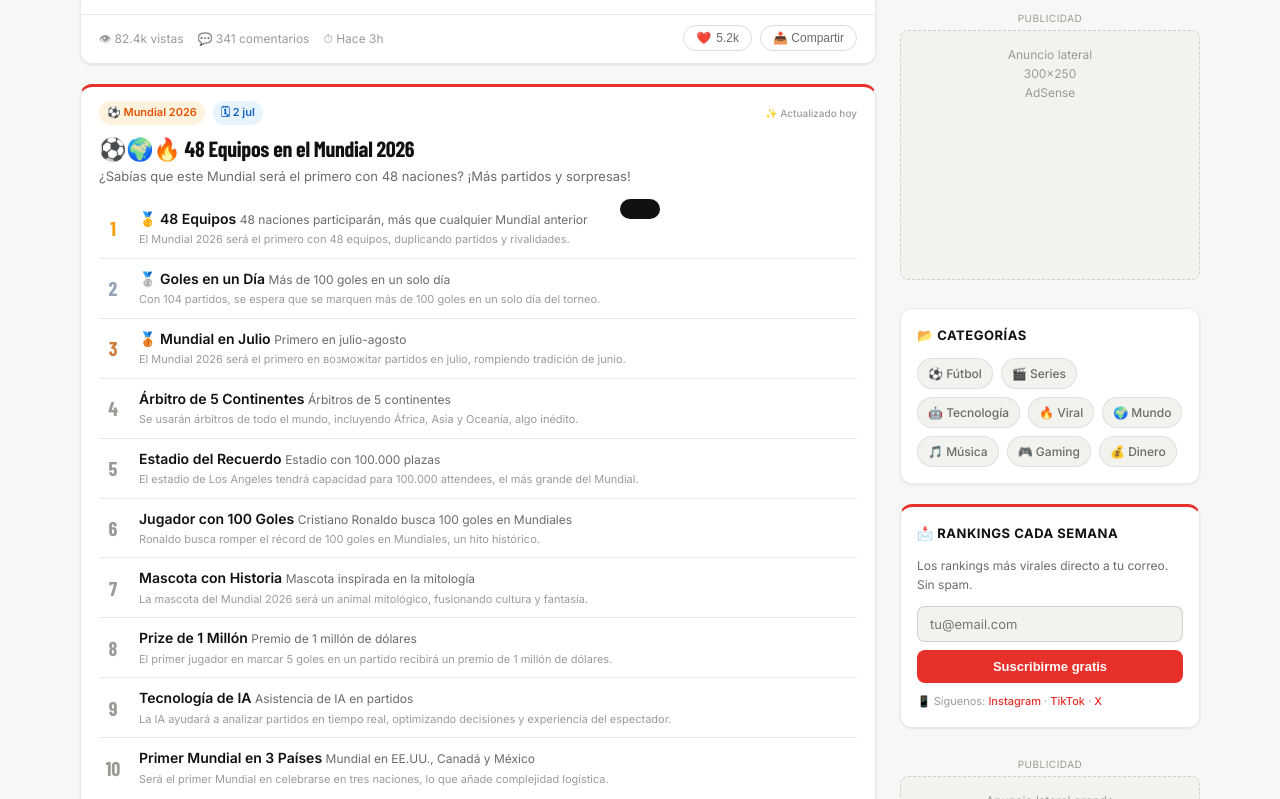
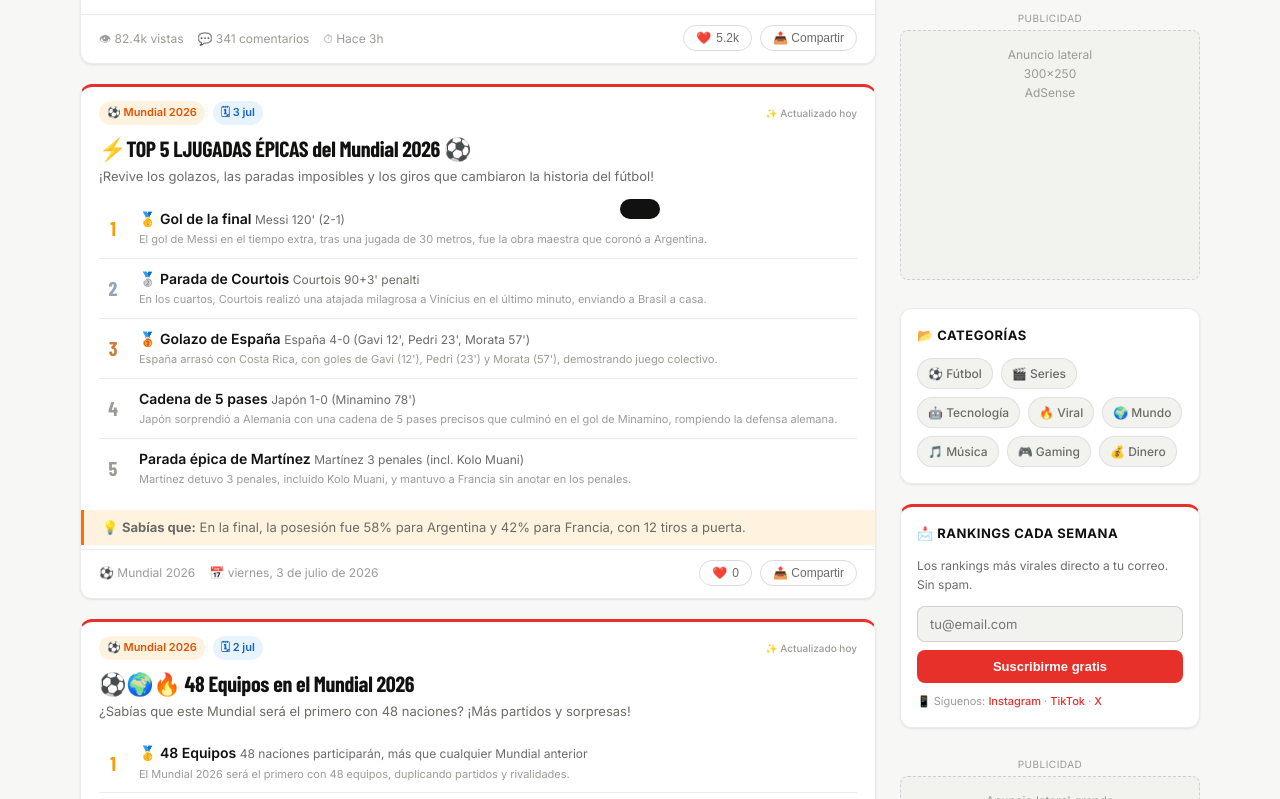
Before and after one commit to htimiraos07-ops/topvital, a website: page index.html in a window 1280 px wide. Shown: the part 637-1436 px from the top of the page. Drawn offline with nearby package versions, Linux system fonts and the light colour scheme; a web font is replaced by a local one.

Commit message:
Mundial 2026: contenido automático 03/07/2026

```diff
--- a/index.html
+++ b/index.html
@@ -134,6 +134,66 @@
     </div>
 
     <!-- MUNDIAL_CONTENT_START -->
+
+    <!-- MUNDIAL 2026-07-03 — mejores-jugadas -->
+    <div class="card card-hero mundial-card" id="mundial-2026-07-03-mejores-jugadas">
+      <div class="card-eyebrow">
+        <span class="badge badge-fire">⚽ Mundial 2026</span>
+        <span class="badge badge-cat">🗓 3 jul</span>
+        <span class="ai-tag">✨ Actualizado hoy</span>
+      </div>
+      <h2 class="card-title">⚡️TOP 5 LJUGADAS ÉPICAS del Mundial 2026 ⚽️</h2>
+      <p class="card-desc">¡Revive los golazos, las paradas imposibles y los giros que cambiaron la historia del fútbol!</p>
+      <div class="ranking" id="ranking-2026-07-03-mejores-jugadas">
+
+        <div class="rank-item" data-pos="1">
+          <div class="rank-num gold">1</div>
+          <div class="rank-body">
+            <div class="rank-name">🥇 Gol de la final <span class="rank-from">Messi 120' (2-1)</span></div>
+            <div class="rank-meta">El gol de Messi en el tiempo extra, tras una jugada de 30 metros, fue la obra maestra que coronó a Argentina.</div>
+          </div>
+        </div>
+        <div class="rank-item" data-pos="2">
+          <div class="rank-num silver">2</div>
+          <div class="rank-body">
+            <div class="rank-name">🥈 Parada de Courtois <span class="rank-from">Courtois 90+3' penalti</span></div>
+            <div class="rank-meta">En los cuartos, Courtois realizó una atajada milagrosa a Vinícius en el último minuto, enviando a Brasil a casa.</div>
+          </div>
+        </div>
+        <div class="rank-item" data-pos="3">
+          <div class="rank-num bronze">3</div>
+          <div class="rank-body">
+            <div class="rank-name">🥉 Golazo de España <span class="rank-from">España 4-0 (Gavi 12', Pedri 23', Morata 57')</span></div>
+            <div class="rank-meta">España arrasó con Costa Rica, con goles de Gavi (12'), Pedri (23') y Morata (57'), demostrando juego colectivo.</div>
+          </div>
+        </div>
+        <div class="rank-item" data-pos="4">
+          <div class="rank-num ">4</div>
+          <div class="rank-body">
+            <div class="rank-name">Cadena de 5 pases <span class="rank-from">Japón 1-0 (Minamino 78')</span></div>
+            <div class="rank-meta">Japón sorprendió a Alemania con una cadena de 5 pases precisos que culminó en el gol de Minamino, rompiendo la defensa alemana.</div>
+          </div>
+        </div>
+        <div class="rank-item" data-pos="5">
+          <div class="rank-num ">5</div>
+          <div class="rank-body">
+            <div class="rank-name">Parada épica de Martínez <span class="rank-from">Martínez 3 penales (incl. Kolo Muani)</span></div>
+            <div class="rank-meta">Martínez detuvo 3 penales, incluido Kolo Muani, y mantuvo a Francia sin anotar en los penales.</div>
+          </div>
+        </div>
+      </div>
+      <div class="card-desc" style="margin-top:8px;padding:8px 18px;background:#FFF3E0;border-left:3px solid #FF6F00;font-size:13px">💡 <strong>Sabías que:</strong> En la final, la posesión fue 58% para Argentina y 42% para Francia, con 12 tiros a puerta.</div>
+      <div class="card-footer">
+        <div class="card-stats">
+          <span>⚽ Mundial 2026</span>
+          <span>📅 viernes, 3 de julio de 2026</span>
+        </div>
+        <div class="card-actions">
+          <button class="btn-like" onclick="toggleLike(this)">❤️ <span>0</span></button>
+          <button class="btn-share" onclick="shareCard(this)">📤 Compartir</button>
+        </div>
+      </div>
+    </div>
 
     <!-- MUNDIAL 2026-07-02 — curiosidades -->
     <div class="card card-hero mundial-card" id="mundial-2026-07-02-curiosidades">
```
Also changed, not shown: mundial-logs/2026-07-03-mejores-jugadas.json (added, +39 -0 lines).
